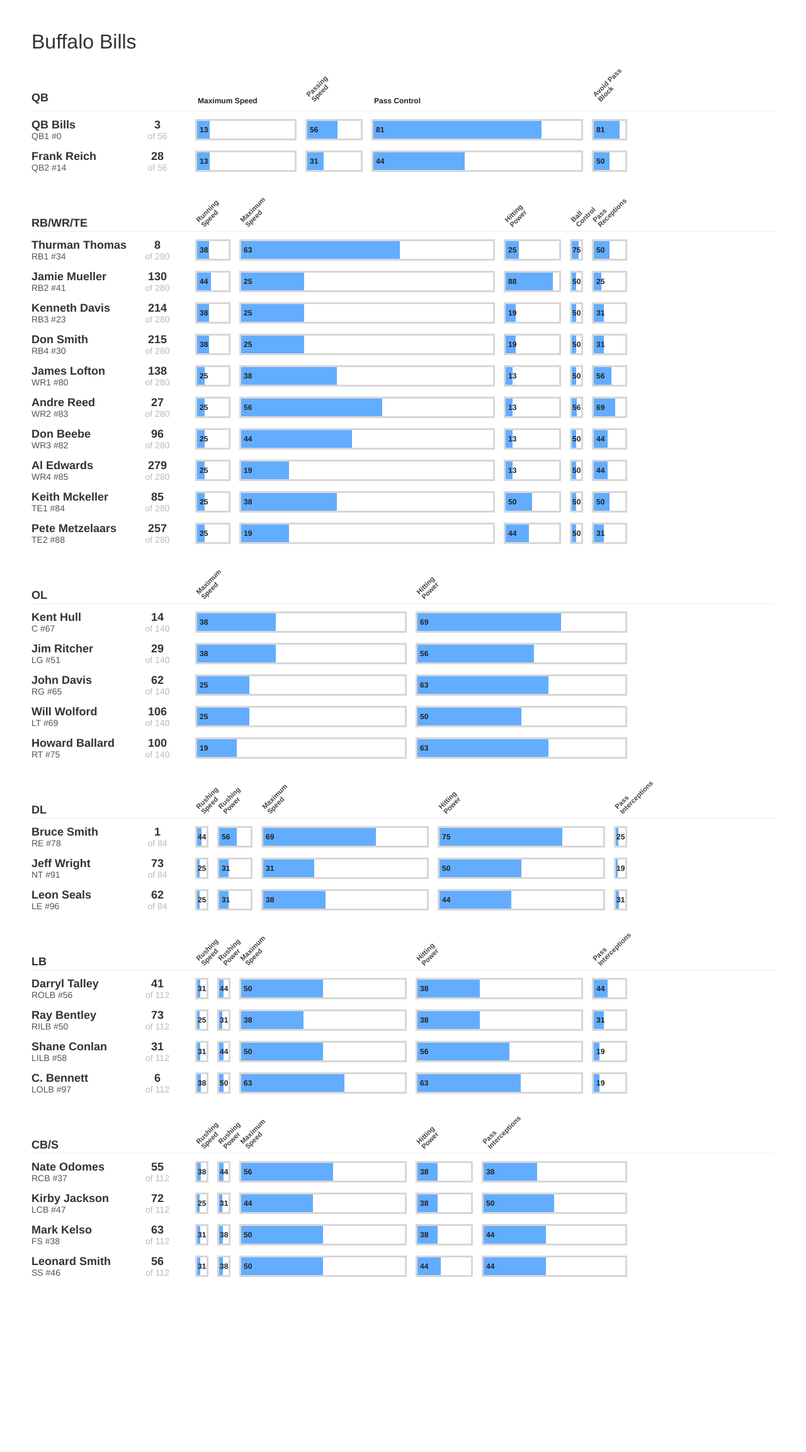
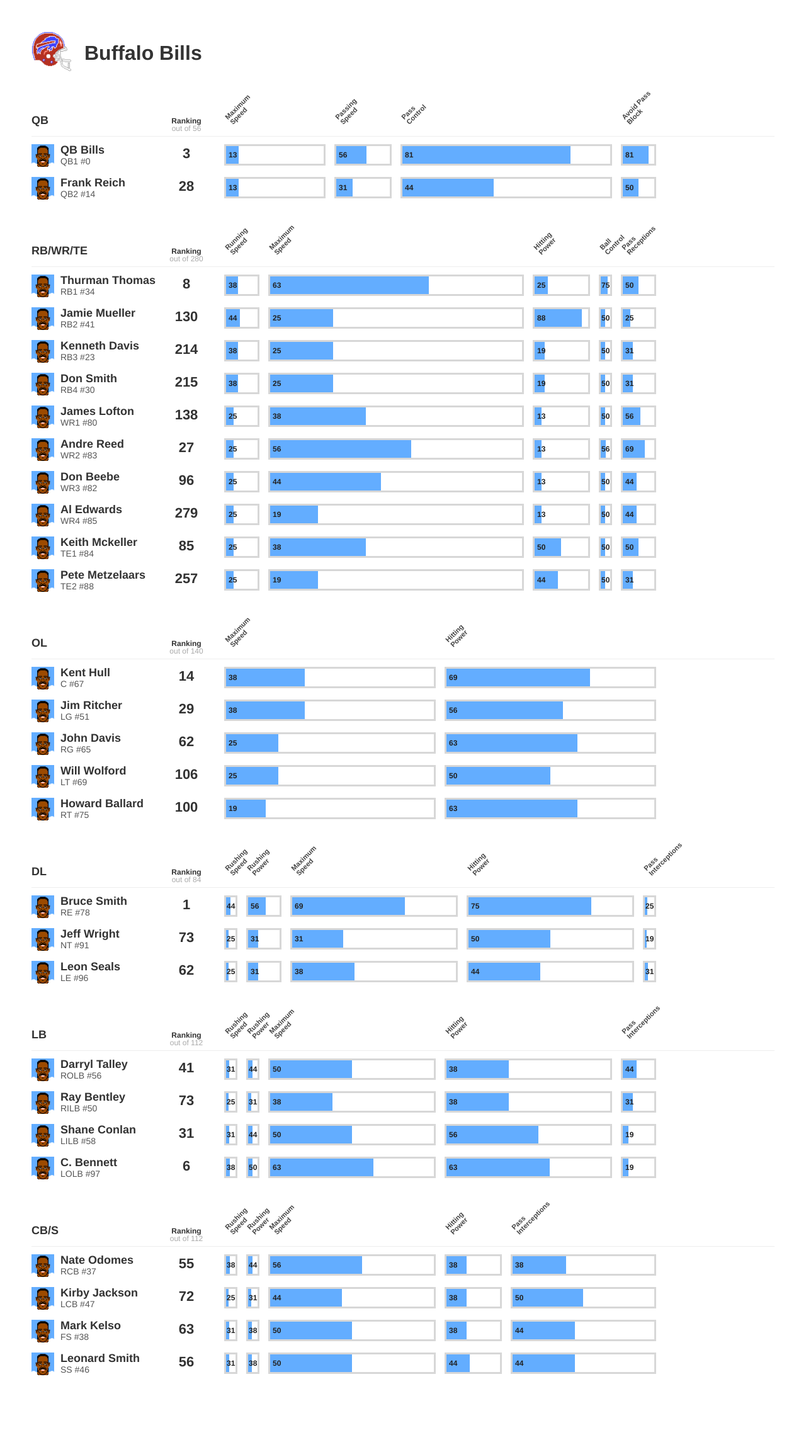
Before and after one commit to ubuwaits/tecmogeek, a Jekyll site: the page built from teams/bills.html, in a window 1280 px wide. Shown: the whole page at 63% size. Built offline with Jekyll 4.4.1, drawn with Linux system fonts in a browser that asks for light colours; before the commit the page ends 2150 px from its top, so only the background shows below that.

Commit message:
Add player image. Simplify ranking.

```diff
--- a/stylesheets/application.css
+++ b/stylesheets/application.css
@@ -67,14 +67,25 @@
   padding: 50px; }
 
 header h1 {
+  background-repeat: no-repeat;
+  background-size: 64px 64px;
   font-size: 2em;
-  margin: 0 0 2em 0; }
+  font-weight: bold;
+  margin: 0 0 2em 0;
+  padding: 18px 0 18px 84px; }
+
+body.bills header h1 {
+  background-image: url("/images/helmets/bills.png"); }
 
 .players {
   margin: 0 0 4em 0; }
   .players .player {
     margin: 0 0 8px 0;
     padding: 0 0 8px 0; }
+    .players .player .headshot {
+      float: left;
+      margin: 0 10px 0 0;
+      width: 36px; }
     .players .player .player-info {
       float: left;
       width: 160px; }
@@ -91,12 +102,9 @@
       text-align: center;
       width: 80px; }
       .players .player .player-overall-rating h5 {
-        font-size: 18px;
+        font-size: 22px;
         font-weight: bold;
-        margin: 0 0 2px 0; }
-      .players .player .player-overall-rating h6 {
-        color: #bbb;
-        font-size: 14px; }
+        margin: 4px 0 0 0; }
     .players .player .player-ratings {
       float: left;
       width: 700px; }
@@ -118,11 +126,18 @@
     padding: 0 0 2px 0; }
     .players .labels .section-label {
       float: left;
-      width: 260px; }
+      width: 206px; }
       .players .labels .section-label h3 {
         font-size: 18px;
         font-weight: bold;
         margin: 0 0 2px 0; }
+    .players .labels .player-overall-rating {
+      margin-bottom: 4px; }
+      .players .labels .player-overall-rating h5 {
+        font-size: 12px; }
+      .players .labels .player-overall-rating h6 {
+        color: #aaa;
+        font-size: 12px; }
     .players .labels .player-ratings > li {
       border: 0;
       position: relative; }
--- a/teams/bills.html
+++ b/teams/bills.html
@@ -16,15 +16,22 @@
         <h3>QB</h3>
       </section>
 
+      <section class="player-overall-rating">
+        <h5>Ranking</h5>
+        <h6>out of 56</h6>
+      </section>
+
       <ul class="player-ratings">
-        <li class="maximum-speed">Maximum Speed</li>
+        <li class="maximum-speed"><span>Maximum<br> Speed</span></li>
         <li class="passing-speed"><span>Passing<br> Speed</span></li>
-        <li class="pass-control">Pass Control</li>
+        <li class="pass-control"><span>Pass<br> Control</span></li>
         <li class="avoid-pass-block"><span>Avoid Pass Block</span></li>
       </ul>
     </li>
 
     <li class="player">
+      <img src="/images/players/bruce-smith.png" class="headshot">
+
       <section class="player-info">
         <h3>QB Bills</h3>
         <h4>QB1 #0</h4>
@@ -32,7 +39,6 @@
 
       <section class="player-overall-rating">
         <h5>3</h5>
-        <h6>of 56</h6>
       </section>
 
       <ul class="player-ratings">
@@ -43,6 +49,8 @@
       </ul>
     </li>
     <li class="player">
+      <img src="/images/players/bruce-smith.png" class="headshot">
+
       <section class="player-info">
         <h3>Frank Reich</h3>
         <h4>QB2 #14</h4>
@@ -50,7 +58,6 @@
 
       <section class="player-overall-rating">
         <h5>28</h5>
-        <h6>of 56</h6>
       </section>
 
       <ul class="player-ratings">
@@ -72,6 +79,11 @@
         <h3>RB/WR/TE</h3>
       </section>
 
+      <section class="player-overall-rating">
+        <h5>Ranking</h5>
+        <h6>out of 280</h6>
+      </section>
+
       <ul class="player-ratings">
         <li class="running-speed"><span>Running<br> Speed<span></li>
         <li class="maximum-speed"><span>Maximum<br> Speed</span></li>
@@ -82,6 +94,8 @@
     </li>
 
     <li class="player">
+      <img src="/images/players/bruce-smith.png" class="headshot">
+
       <section class="player-info">
         <h3>Thurman Thomas</h3>
         <h4>RB1 #34</h4>
@@ -90,7 +104,6 @@
       <section class="player-overall-rating">
         <h5 class="rushing-rating">8</h5>
         <h5 class="receiving-rating">15</h5>
-        <h6>of 280</h6>
       </section>
 
       <ul class="player-ratings">
@@ -102,6 +115,8 @@
       </ul>
     </li>
     <li class="player">
+      <img src="/images/players/bruce-smith.png" class="headshot">
+
       <section class="player-info">
         <h3>Jamie Mueller</h3>
         <h4>RB2 #41</h4>
@@ -110,7 +125,6 @@
       <section class="player-overall-rating">
         <h5 class="rushing-rating">130</h5>
         <h5 class="receiving-rating">220</h5>
-        <h6>of 280</h6>
       </section>
 
       <ul class="player-ratings">
@@ -122,6 +136,8 @@
       </ul>
     </li>
     <li class="player">
+      <img src="/images/players/bruce-smith.png" class="headshot">
+
       <section class="player-info">
         <h3>Kenneth Davis</h3>
         <h4>RB3 #23</h4>
@@ -130,7 +146,6 @@
       <section class="player-overall-rating">
         <h5 class="rushing-rating">214</h5>
         <h5 class="receiving-rating">244</h5>
-        <h6>of 280</h6>
       </section>
 
       <ul class="player-ratings">
@@ -142,6 +157,8 @@
       </ul>
     </li>
     <li class="player">
+      <img src="/images/players/bruce-smith.png" class="headshot">
+
       <section class="player-info">
         <h3>Don Smith</h3>
         <h4>RB4 #30</h4>
@@ -150,7 +167,6 @@
       <section class="player-overall-rating">
         <h5 class="rushing-rating">215</h5>
         <h5 class="receiving-rating">245</h5>
-        <h6>of 280</h6>
       </section>
 
       <ul class="player-ratings">
@@ -162,6 +178,8 @@
       </ul>
     </li>
     <li class="player">
+      <img src="/images/players/bruce-smith.png" class="headshot">
+
       <section class="player-info">
         <h3>James Lofton</h3>
         <h4>WR1 #80</h4>
@@ -170,7 +188,6 @@
       <section class="player-overall-rating">
         <h5 class="rushing-rating">138</h5>
         <h5 class="receiving-rating">77</h5>
-        <h6>of 280</h6>
       </section>
 
       <ul class="player-ratings">
@@ -182,6 +199,8 @@
       </ul>
     </li>
     <li class="player">
+      <img src="/images/players/bruce-smith.png" class="headshot">
+
       <section class="player-info">
         <h3>Andre Reed</h3>
         <h4>WR2 #83</h4>
@@ -190,7 +209,6 @@
       <section class="player-overall-rating">
         <h5 class="rushing-rating">27</h5>
         <h5 class="receiving-rating">12</h5>
-        <h6>of 280</h6>
       </section>
 
       <ul class="player-ratings">
@@ -202,6 +220,8 @@
       </ul>
     </li>
     <li class="player">
+      <img src="/images/players/bruce-smith.png" class="headshot">
+
       <section class="player-info">
         <h3>Don Beebe</h3>
         <h4>WR3 #82</h4>
@@ -210,7 +230,6 @@
       <section class="player-overall-rating">
         <h5 class="rushing-rating">96</h5>
         <h5 class="receiving-rating">94</h5>
-        <h6>of 280</h6>
       </section>
 
       <ul class="player-ratings">
@@ -222,6 +241,8 @@
       </ul>
     </li>
     <li class="player">
+      <img src="/images/players/bruce-smith.png" class="headshot">
+
       <section class="player-info">
         <h3>Al Edwards</h3>
         <h4>WR4 #85</h4>
@@ -230,7 +251,6 @@
       <section class="player-overall-rating">
         <h5 class="rushing-rating">279</h5>
         <h5 class="receiving-rating">233</h5>
-        <h6>of 280</h6>
       </section>
 
       <ul class="player-ratings">
@@ -242,6 +262,8 @@
       </ul>
     </li>
     <li class="player">
+      <img src="/images/players/bruce-smith.png" class="headshot">
+
       <section class="player-info">
         <h3>Keith Mckeller</h3>
         <h4>TE1 #84</h4>
@@ -250,7 +272,6 @@
       <section class="player-overall-rating">
         <h5 class="rushing-rating">85</h5>
         <h5 class="receiving-rating">86</h5>
-        <h6>of 280</h6>
       </section>
 
       <ul class="player-ratings">
@@ -262,6 +283,8 @@
       </ul>
     </li>
     <li class="player">
+      <img src="/images/players/bruce-smith.png" class="headshot">
+
       <section class="player-info">
         <h3>Pete Metzelaars</h3>
         <h4>TE2 #88</h4>
@@ -270,7 +293,6 @@
       <section class="player-overall-rating">
         <h5 class="rushing-rating">257</h5>
         <h5 class="receiving-rating">269</h5>
-        <h6>of 280</h6>
       </section>
 
       <ul class="player-ratings">
@@ -292,6 +314,11 @@
         <h3>OL</h3>
       </section>
 
+      <section class="player-overall-rating">
+        <h5>Ranking</h5>
+        <h6>out of 140</h6>
+      </section>
+
       <ul class="player-ratings">
         <li class="maximum-speed"><span>Maximum<br> Speed</span></li>
         <li class="hitting-power"><span>Hitting<br> Power</span></li>
@@ -299,6 +326,8 @@
     </li>
 
     <li class="player">
+      <img src="/images/players/bruce-smith.png" class="headshot">
+
       <section class="player-info">
         <h3>Kent Hull</h3>
         <h4>C #67</h4>
@@ -306,7 +335,6 @@
 
       <section class="player-overall-rating">
         <h5>14</h5>
-        <h6>of 140</h6>
       </section>
 
       <ul class="player-ratings">
@@ -315,6 +343,8 @@
       </ul>
     </li>
     <li class="player">
+      <img src="/images/players/bruce-smith.png" class="headshot">
+
       <section class="player-info">
         <h3>Jim Ritcher</h3>
         <h4>LG #51</h4>
@@ -322,7 +352,6 @@
 
       <section class="player-overall-rating">
         <h5>29</h5>
-        <h6>of 140</h6>
       </section>
 
       <ul class="player-ratings">
@@ -331,6 +360,8 @@
       </ul>
     </li>
     <li class="player">
+      <img src="/images/players/bruce-smith.png" class="headshot">
+
       <section class="player-info">
         <h3>John Davis</h3>
         <h4>RG #65</h4>
@@ -338,7 +369,6 @@
 
       <section class="player-overall-rating">
         <h5>62</h5>
-        <h6>of 140</h6>
       </section>
 
       <ul class="player-ratings">
@@ -347,6 +377,8 @@
       </ul>
     </li>
     <li class="player">
+      <img src="/images/players/bruce-smith.png" class="headshot">
+
       <section class="player-info">
         <h3>Will Wolford</h3>
         <h4>LT #69</h4>
@@ -354,7 +386,6 @@
 
       <section class="player-overall-rating">
         <h5>106</h5>
-        <h6>of 140</h6>
       </section>
 
       <ul class="player-ratings">
@@ -363,6 +394,8 @@
       </ul>
     </li>
     <li class="player">
+      <img src="/images/players/bruce-smith.png" class="headshot">
+
       <section class="player-info">
         <h3>Howard Ballard</h3>
         <h4>RT #75</h4>
@@ -370,7 +403,6 @@
 
       <section class="player-overall-rating">
         <h5>100</h5>
-        <h6>of 140</h6>
       </section>
 
       <ul class="player-ratings">
@@ -389,6 +421,11 @@
         <h3>DL</h3>
       </section>
 
+      <section class="player-overall-rating">
+        <h5>Ranking</h5>
+        <h6>out of 84</h6>
+      </section>
+
       <ul class="player-ratings">
         <li class="rushing-speed"><span>Rushing<br> Speed</span></li>
         <li class="rushing-power"><span>Rushing<br> Power</span></li>
@@ -399,6 +436,8 @@
     </li>
 
     <li class="player">
+      <img src="/images/players/bruce-smith.png" class="headshot">
+
       <section class="player-info">
         <h3>Bruce Smith</h3>
         <h4>RE #78</h4>
@@ -406,7 +445,6 @@
 
       <section class="player-overall-rating">
         <h5>1</h5>
-        <h6>of 84</h6>
       </section>
 
       <ul class="player-ratings">
@@ -418,6 +456,8 @@
       </ul>
     </li>
     <li class="player">
+      <img src="/images/players/bruce-smith.png" class="headshot">
+
       <section class="player-info">
         <h3>Jeff Wright</h3>
         <h4>NT #91</h4>
@@ -425,7 +465,6 @@
 
       <section class="player-overall-rating">
         <h5>73</h5>
-        <h6>of 84</h6>
       </section>
 
       <ul class="player-ratings">
@@ -437,6 +476,8 @@
       </ul>
     </li>
     <li class="player">
+      <img src="/images/players/bruce-smith.png" class="headshot">
+
       <section class="player-info">
         <h3>Leon Seals</h3>
         <h4>LE #96</h4>
@@ -444,7 +485,6 @@
 
       <section class="player-overall-rating">
         <h5>62</h5>
-        <h6>of 84</h6>
       </section>
 
       <ul class="player-ratings">
@@ -466,6 +506,11 @@
         <h3>LB</h3>
       </section>
 
+      <section class="player-overall-rating">
+        <h5>Ranking</h5>
+        <h6>out of 112</h6>
+      </section>
+
       <ul class="player-ratings">
         <li class="rushing-speed"><span>Rushing<br> Speed</span></li>
         <li class="rushing-power"><span>Rushing<br> Power</span></li>
@@ -475,6 +520,8 @@
       </ul>
     </li>
     <li class="player">
+      <img src="/images/players/bruce-smith.png" class="headshot">
+
       <section class="player-info">
         <h3>Darryl Talley</h3>
         <h4>ROLB #56</h4>
@@ -482,7 +529,6 @@
 
       <section class="player-overall-rating">
         <h5>41</h5>
-        <h6>of 112</h6>
       </section>
 
       <ul class="player-ratings">
@@ -494,6 +540,8 @@
       </ul>
     </li>
     <li class="player">
+      <img src="/images/players/bruce-smith.png" class="headshot">
+
       <section class="player-info">
         <h3>Ray Bentley</h3>
         <h4>RILB #50</h4>
@@ -501,7 +549,6 @@
 
       <section class="player-overall-rating">
         <h5>73</h5>
-        <h6>of 112</h6>
       </section>
 
       <ul class="player-ratings">
@@ -513,6 +560,8 @@
       </ul>
     </li>
     <li class="player">
+      <img src="/images/players/bruce-smith.png" class="headshot">
+
       <section class="player-info">
         <h3>Shane Conlan</h3>
         <h4>LILB #58</h4>
@@ -520,7 +569,6 @@
 
       <section class="player-overall-rating">
         <h5>31</h5>
-        <h6>of 112</h6>
       </section>
 
       <ul class="player-ratings">
@@ -532,6 +580,8 @@
       </ul>
     </li>
     <li class="player">
+      <img src="/images/players/bruce-smith.png" class="headshot">
+
       <section class="player-info">
         <h3>C. Bennett</h3>
         <h4>LOLB #97</h4>
@@ -539,7 +589,6 @@
 
       <section class="player-overall-rating">
         <h5>6</h5>
-        <h6>of 112</h6>
       </section>
 
       <ul class="player-ratings">
@@ -562,6 +611,11 @@
         <h3>CB/S</h3>
       </section>
 
+      <section class="player-overall-rating">
+        <h5>Ranking</h5>
+        <h6>out of 112</h6>
+      </section>
+
       <ul class="player-ratings">
         <li class="rushing-speed"><span>Rushing<br> Speed</span></li>
         <li class="rushing-power"><span>Rushing<br> Power</span></li>
@@ -571,6 +625,8 @@
       </ul>
     </li>
     <li class="player">
+      <img src="/images/players/bruce-smith.png" class="headshot">
+
       <section class="player-info">
         <h3>Nate Odomes</h3>
         <h4>RCB #37</h4>
@@ -578,7 +634,6 @@
 
       <section class="player-overall-rating">
         <h5>55</h5>
-        <h6>of 112</h6>
       </section>
 
       <ul class="player-ratings">
@@ -590,6 +645,8 @@
       </ul>
     </li>
     <li class="player">
+      <img src="/images/players/bruce-smith.png" class="headshot">
+
       <section class="player-info">
         <h3>Kirby Jackson</h3>
         <h4>LCB #47</h4>
@@ -597,7 +654,6 @@
 
       <section class="player-overall-rating">
         <h5>72</h5>
-        <h6>of 112</h6>
       </section>
 
       <ul class="player-ratings">
@@ -609,6 +665,8 @@
       </ul>
     </li>
     <li class="player">
+      <img src="/images/players/bruce-smith.png" class="headshot">
+
       <section class="player-info">
         <h3>Mark Kelso</h3>
         <h4>FS #38</h4>
@@ -616,7 +674,6 @@
 
       <section class="player-overall-rating">
         <h5>63</h5>
-        <h6>of 112</h6>
       </section>
 
       <ul class="player-ratings">
@@ -628,6 +685,8 @@
       </ul>
     </li>
     <li class="player">
+      <img src="/images/players/bruce-smith.png" class="headshot">
+
       <section class="player-info">
         <h3>Leonard Smith</h3>
         <h4>SS #46</h4>
@@ -635,7 +694,6 @@
 
       <section class="player-overall-rating">
         <h5>56</h5>
-        <h6>of 112</h6>
       </section>
 
       <ul class="player-ratings ratings-5">
```
Also changed, not shown: stylesheets/scss/_teams.scss (+35 -8 lines), images/helmets/bills.png (added), images/players/bruce-smith.png (added).
